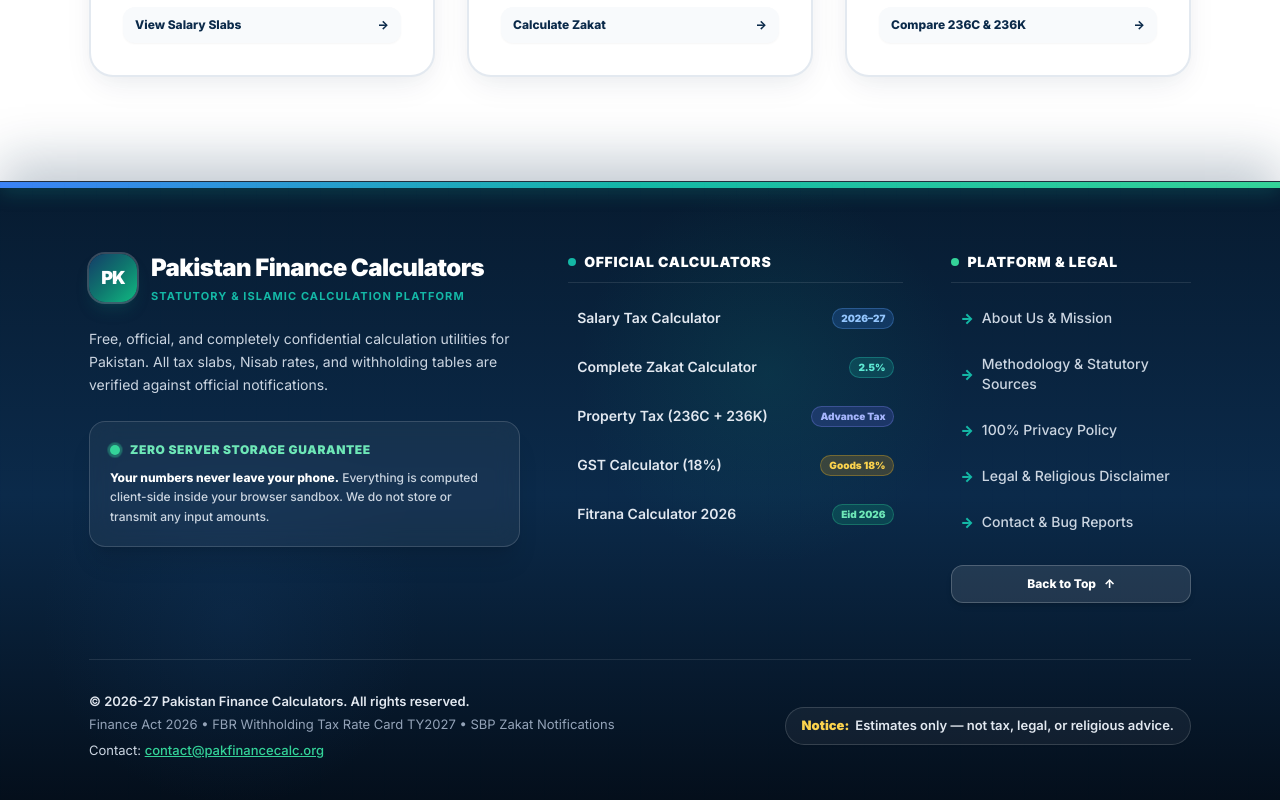
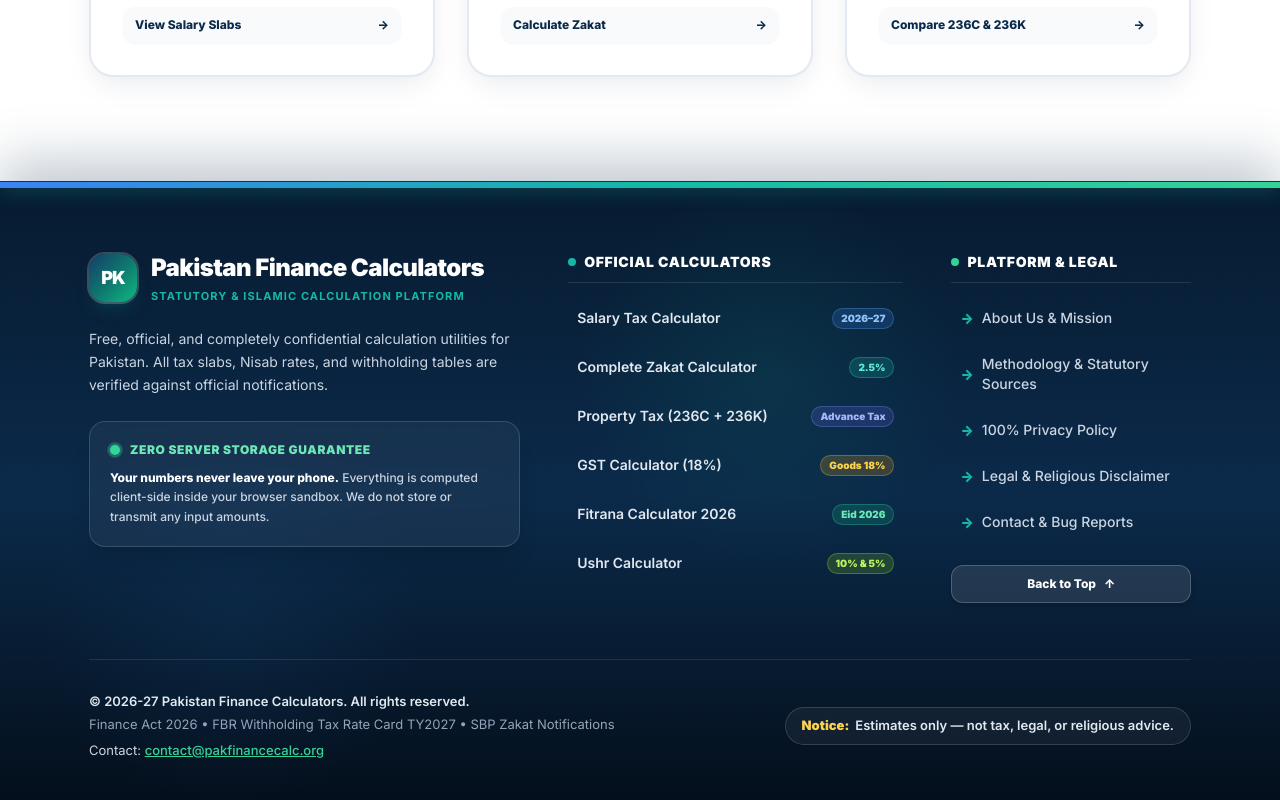
Before and after one commit to ihaider3/Pakistan-Tax-Website, a Next.js app: page / in a window 1280 px wide. Shown: the part 3572-4372 px from the top of the page. Built offline with nearby package versions, Linux system fonts and the light colour scheme; no server answers; a web font is replaced by a local one.

Commit message:
feat(footer): add Ushr Calculator to Official Calculators list in footer

```diff
--- a/src/components/Footer.tsx
+++ b/src/components/Footer.tsx
@@ -31,6 +31,7 @@ export default function Footer() {
     { name: "Property Tax (236C + 236K)", href: "/property-tax-calculator", badge: "Advance Tax", badgeColor: "bg-indigo-500/20 text-indigo-300 border-indigo-400/30" },
     { name: "GST Calculator (18%)", href: "/gst-calculator", badge: "Goods 18%", badgeColor: "bg-amber-500/20 text-amber-300 border-amber-400/30" },
     { name: "Fitrana Calculator 2026", href: "/fitrana-calculator", badge: "Eid 2026", badgeColor: "bg-emerald-500/20 text-emerald-300 border-emerald-400/30" },
+    { name: "Ushr Calculator", href: "/ushr-calculator", badge: "10% & 5%", badgeColor: "bg-lime-500/20 text-lime-300 border-lime-400/30" },
   ];
 
   const legalLinks = [
```
